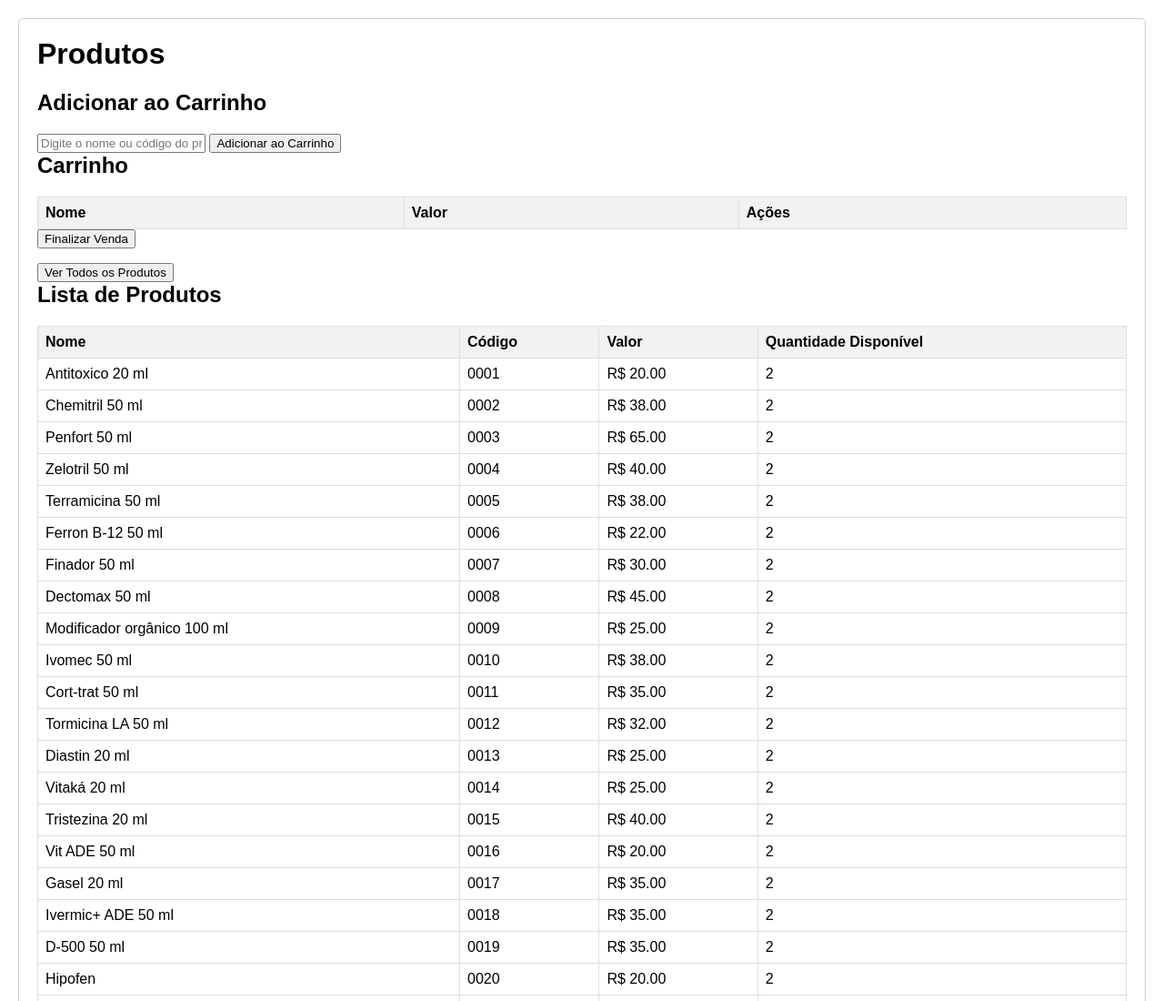
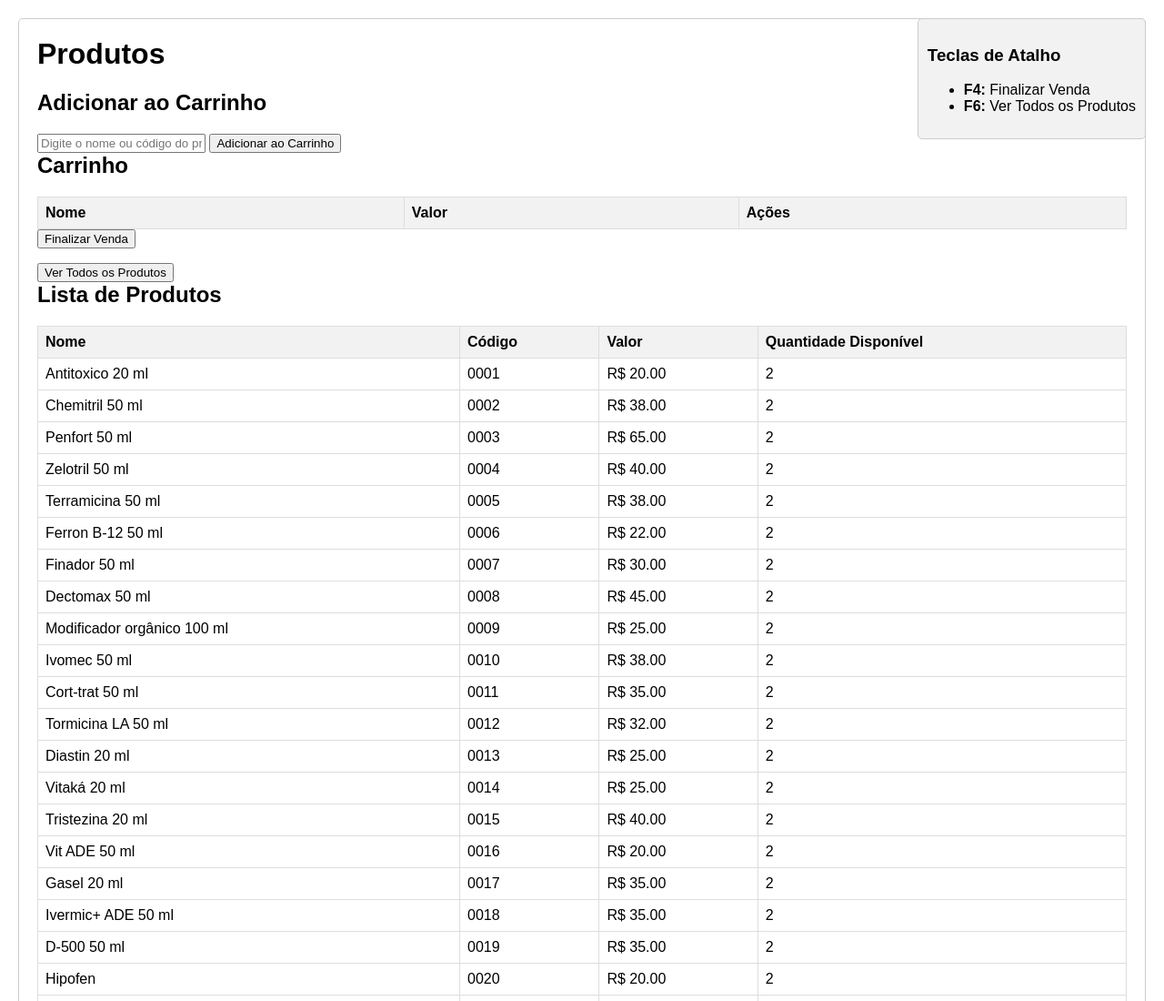
Before and after one commit to wenderclaytonfilho/pdv-projeto, a plain HTML site: page index.html in a window 1280 px wide. Shown: the top 1100 px of the page at 91% size. Drawn offline with Linux system fonts and the light colour scheme.

Commit message:
JSON BUG - WARNING

```diff
--- a/index.html
+++ b/index.html
@@ -42,6 +42,15 @@
         #lista-produtos th {
             background-color: #f2f2f2;
         }
+        #teclas-atalho {
+            position: fixed;
+            top: 20px;
+            right: 20px;
+            background-color: #f2f2f2;
+            border: 1px solid #ccc;
+            padding: 10px;
+            border-radius: 5px;
+        }
     </style>
 </head>
 <body>
@@ -76,7 +85,13 @@
         </thead>
         <tbody id="lista-produtos-body"></tbody>
     </table>
-
+    <div id="teclas-atalho">
+        <h3>Teclas de Atalho</h3>
+        <ul>
+            <li><strong>F4:</strong> Finalizar Venda</li>
+            <li><strong>F6:</strong> Ver Todos os Produtos</li>
+        </ul>
+    </div>
     <script src="script.js"></script>
 </body>
 </html>
--- a/script.js
+++ b/script.js
@@ -1,5 +1,14 @@
 document.addEventListener("DOMContentLoaded", function() {
     carregarProdutos();
+});
+
+
+document.addEventListener("keydown", function(event) {
+    if (event.key === "F4") {
+        finalizarVenda();
+    } else if (event.key === "F6") {
+        location.href = 'produtos.html';
+    }
 });
 
 function carregarProdutos() {
```
